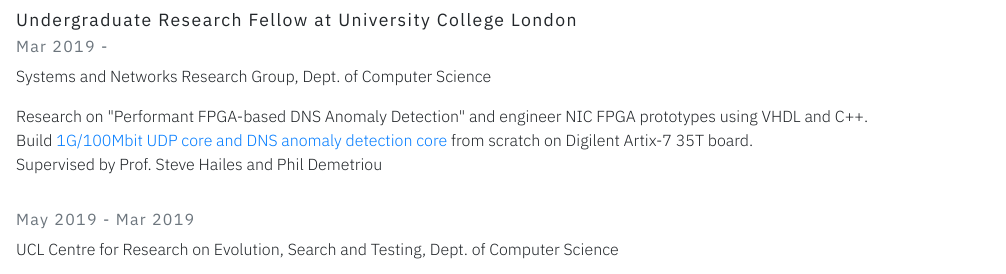
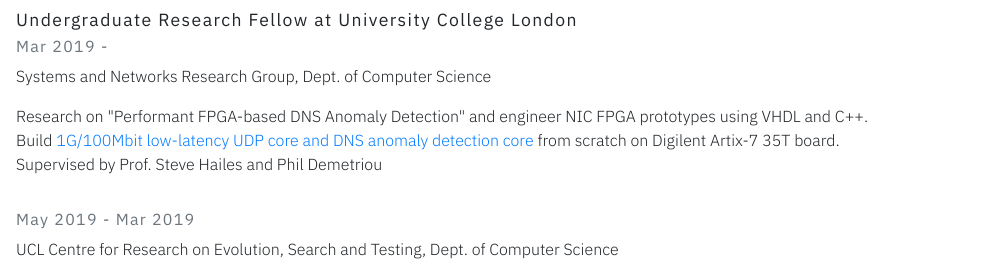
Before and after one commit to magetron/magetron.github.io, a plain HTML site: page index.html in a window 1280 px wide. Shown: the part 1180-1454 px from the top of the page, 274-1280 px from the left. Drawn offline with Linux system fonts and the light colour scheme.

Commit message:
brush up the page

```diff
--- a/index.html
+++ b/index.html
@@ -89,7 +89,7 @@
                   <h5 class="card-title">Undergraduate Research Fellow at University College London</h5>
                   <h6 class="card-subtitle mb-2 text-muted">Mar 2019 - </h6>
                   <p class="card-text">Systems and Networks Research Group, Dept. of Computer Science</p>
-                  <p class="card-text">Research on "Performant FPGA-based DNS Anomaly Detection" and engineer NIC FPGA prototypes using VHDL and C++. Build <a href="https://github.com/magetron/cpu-fpga-nwofle" target="_blank">1G/100Mbit UDP core and DNS anomaly detection core</a> from scratch on Digilent Artix-7 35T board.<br> Supervised by Prof. Steve Hailes and Phil Demetriou</p>
+                  <p class="card-text">Research on "Performant FPGA-based DNS Anomaly Detection" and engineer NIC FPGA prototypes using VHDL and C++. Build <a href="https://github.com/magetron/cpu-fpga-nwofle" target="_blank">1G/100Mbit low-latency UDP core and DNS anomaly detection core</a> from scratch on Digilent Artix-7 35T board.<br> Supervised by Prof. Steve Hailes and Phil Demetriou</p>
                   <br>
                   <h6 class="card-subtitle mb-2 text-muted">May 2019 - Mar 2019</h6>
                   <p class="card-text">UCL Centre for Research on Evolution, Search and Testing, Dept. of Computer Science </p>
```
